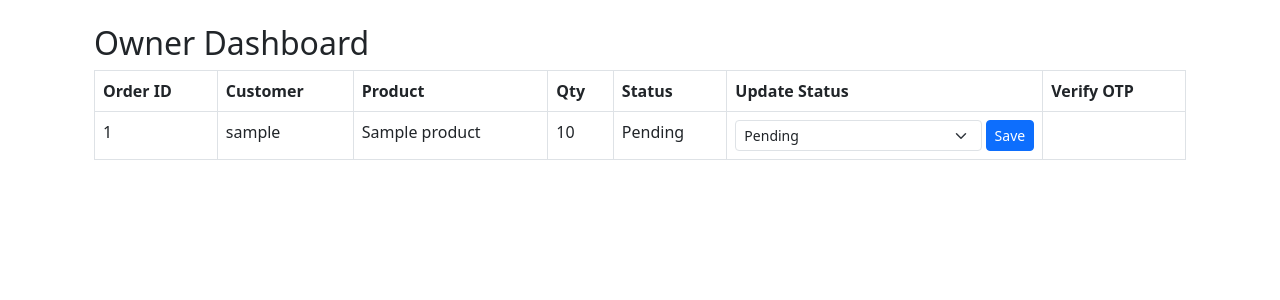
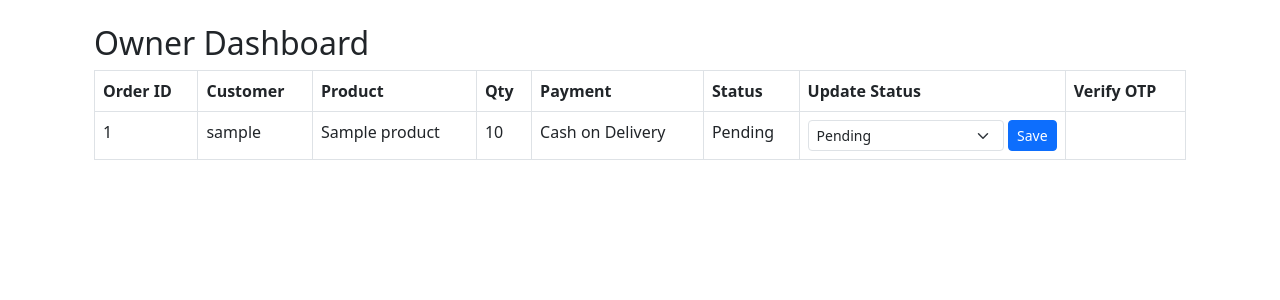
Before and after one commit to vasanth-selvakumar/Grocery_shop_website, a Django app: page /dashboard/ in a window 1280 px wide. Shown: the part 56-356 px from the top of the page. Run offline with Django 5.2, Linux system fonts and the light colour scheme; a user stored in the database is signed in; tables that the repository leaves empty hold one stand-in row (values such as "Sample post").

Commit message:
Add payment method and screenshot link to dashboard

```diff
--- a/shop/templates/owner_dashboard.html
+++ b/shop/templates/owner_dashboard.html
@@ -14,6 +14,7 @@
                 <th>Customer</th>
                 <th>Product</th>
                 <th>Qty</th>
+                <th>Payment</th>
                 <th>Status</th>
                 <th>Update Status</th>
                 <th>Verify OTP</th>
@@ -26,6 +27,12 @@
                 <td>{{ order.customer }}</td>
                 <td>{{ order.product.name }}</td>
                 <td>{{ order.quantity }}</td>
+                <td>
+                    {{ order.get_payment_method_display }}
+                    {% if order.payment_method == 'upi' and order.payment_screenshot %}
+                        <br><a href="{{ order.payment_screenshot.url }}" target="_blank">View Screenshot</a>
+                    {% endif %}
+                </td>
                 <td>{{ order.get_status_display }}</td>
                 <td>
                     <form method="post" class="d-flex">
```
